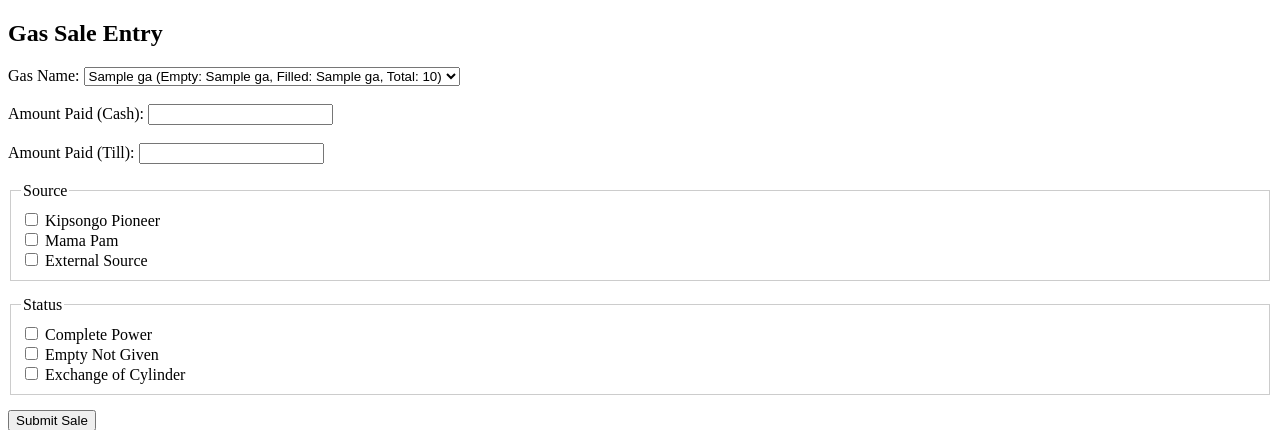
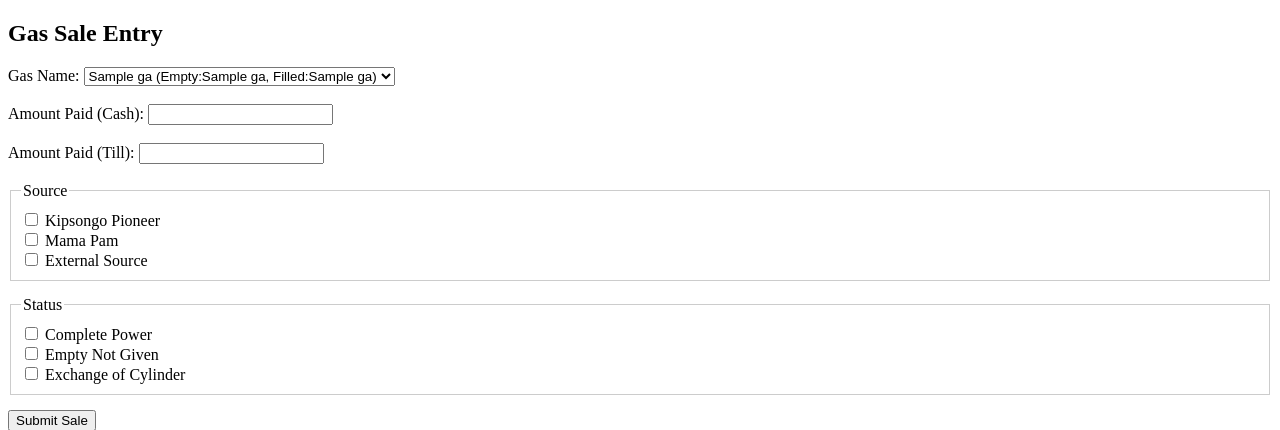
Before and after one commit to nabiswa-cmd/gas-management, a Flask app: template templates/sales.html in a window 1280 px wide. Shown: the top 430 px of the page. Run offline with Flask 3, Linux system fonts and the light colour scheme; the template is opened without the code that fills it: most values are stand-ins (such as "Sample title", 1, 10 or a date in 2020); some libraries are stand-ins or nearby versions.

Commit message:
Add files via upload

```diff
--- a/templates/sales.html
+++ b/templates/sales.html
@@ -27,7 +27,7 @@
         <select name="gas_id" required>
             {% for gas in gases %}
             <option value="{{ gas[0] }}">
-                {{ gas[1] }} (Empty: {{ gas[2] }}, Filled: {{ gas[3] }}, Total: {{ gas[2] + gas[3] }})
+                {{ gas[1] }} (Empty:{{ gas[2] }}, Filled:{{ gas[3] }})
             </option>
             {% endfor %}
         </select>
```
